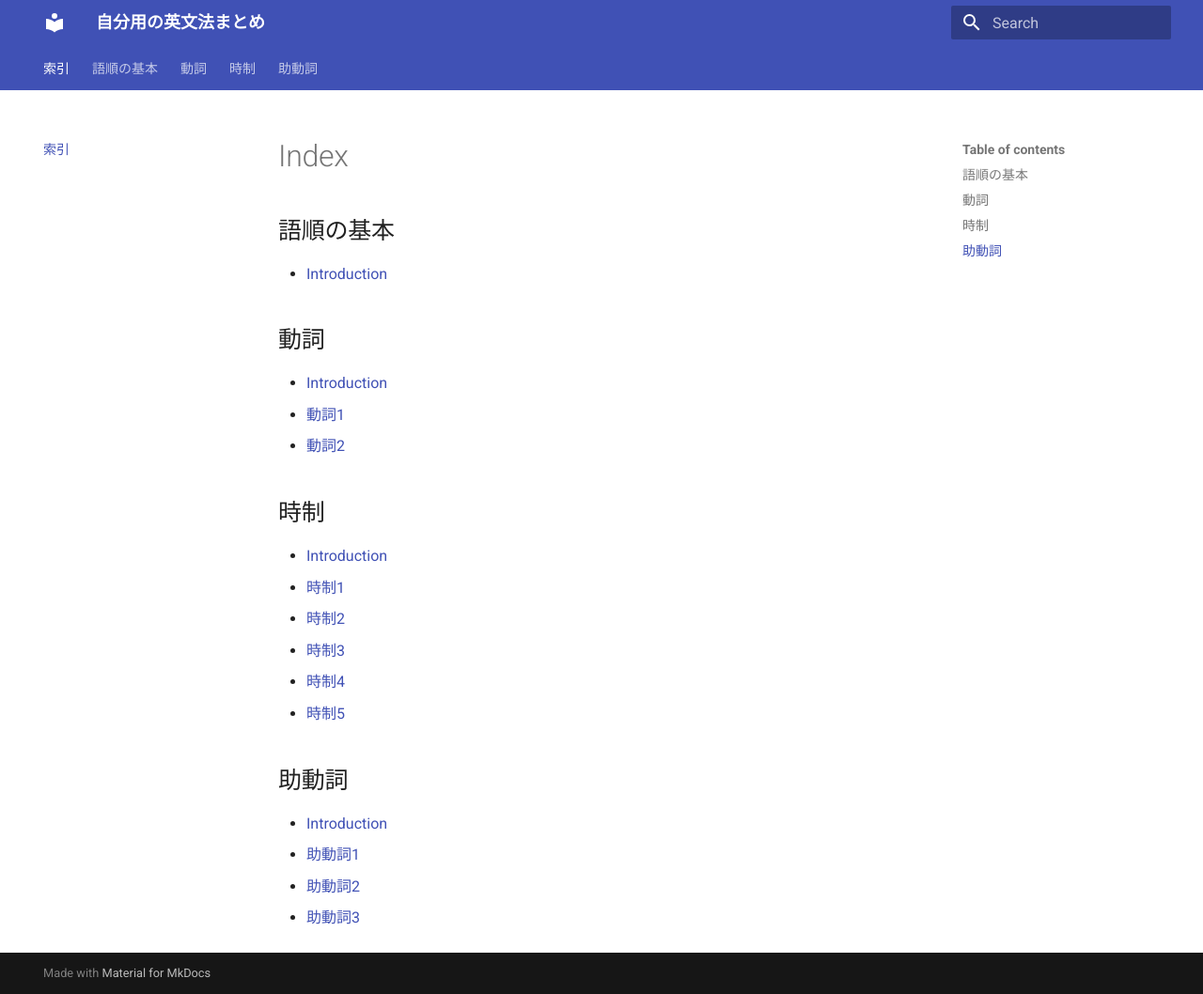
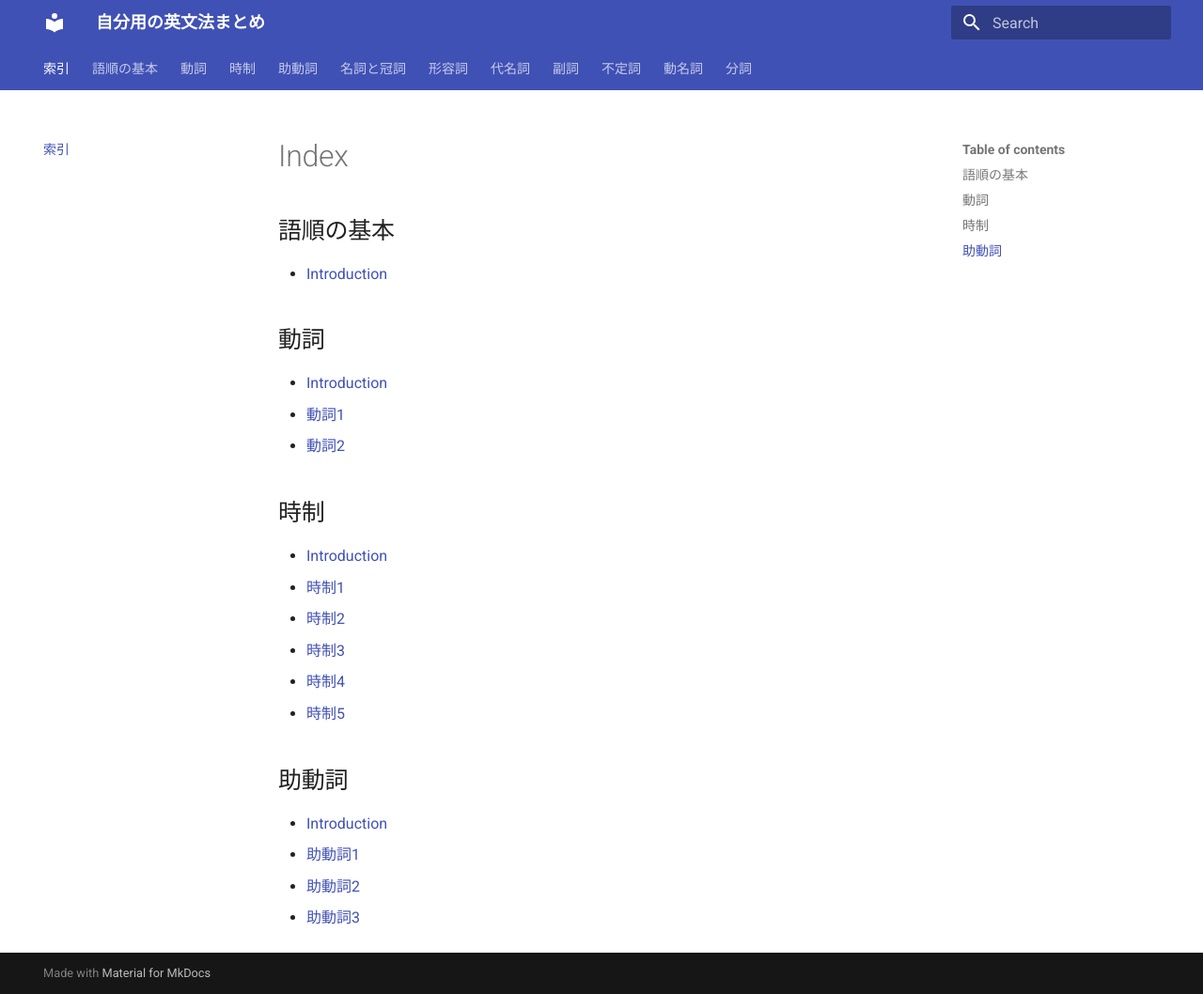
Before and after one commit to kazuma-kimura/listen-english-docs, an MkDocs documentation site: the page built from docs/index.md, in a window 1280 px wide and 1058 px high. Shown: the whole window at 94% size. Built offline with MkDocs 1.6.1 and Material for MkDocs 9.7.7, drawn with Linux system fonts in a browser that asks for light colours; some of the changed lines change nothing that is shown.

Commit message:
設定ファイルの追加。

```diff
--- a/mkdocs.yml
+++ b/mkdocs.yml
@@ -59,3 +59,17 @@ nav:
     - 助動詞1: auxiliary-varb/1.md
     - 助動詞2: auxiliary-varb/2.md
     - 助動詞3: auxiliary-varb/3.md
+  - 名詞と冠詞:
+    - Introduction: noun-article/introduction.md
+  - 形容詞:
+    - Introduction: adjective/introduction.md
+  - 代名詞:
+    - Introduction: pronoun/introduction.md
+  - 副詞:
+    - Introduction: adverb/introduction.md
+  - 不定詞:
+    - Introduction: infinitive/introduction.md
+  - 動名詞:
+    - Introduction: gerund/introduction.md
+  - 分詞:
+    - Introduction: participle/introduction.md
```
